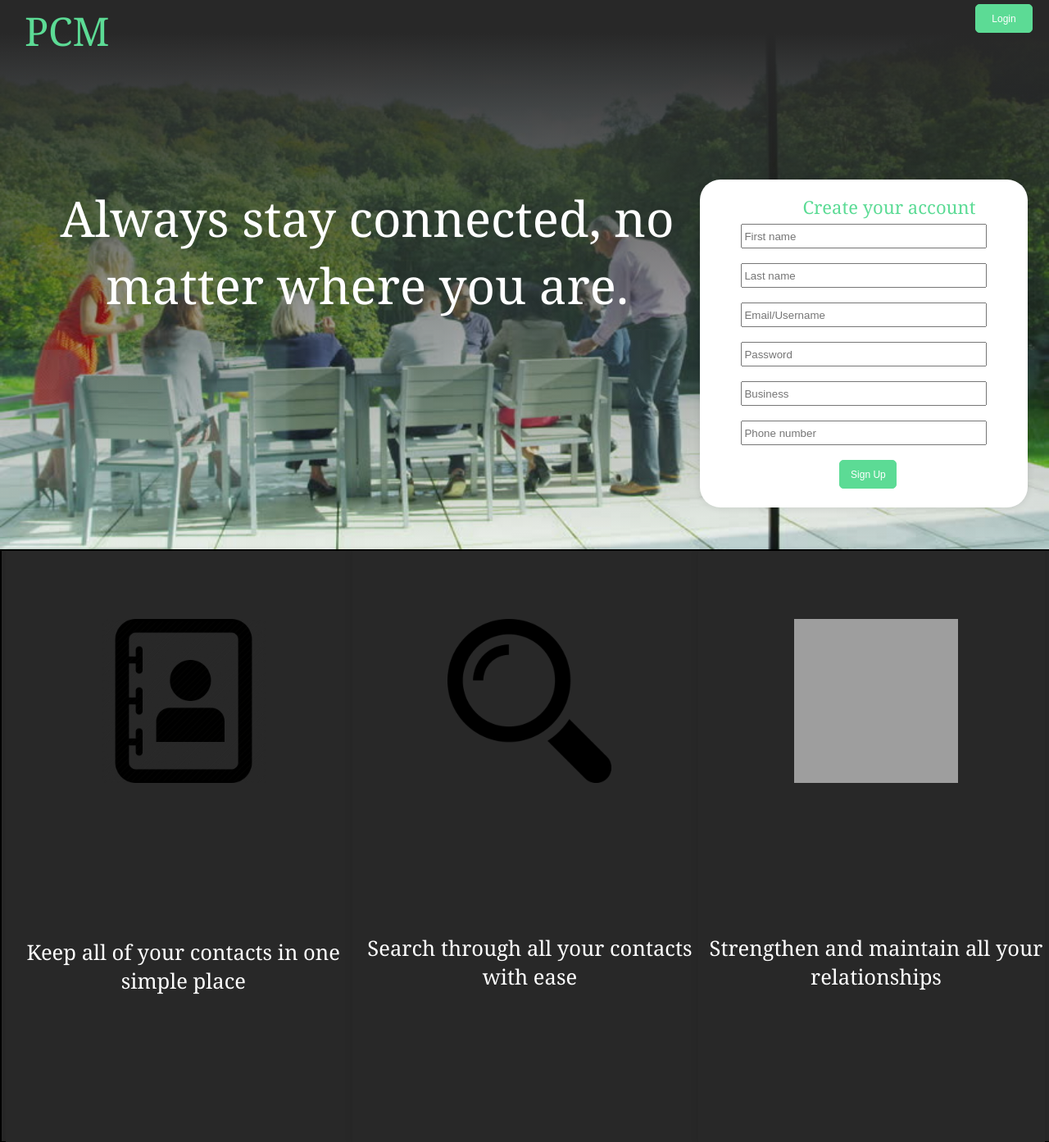
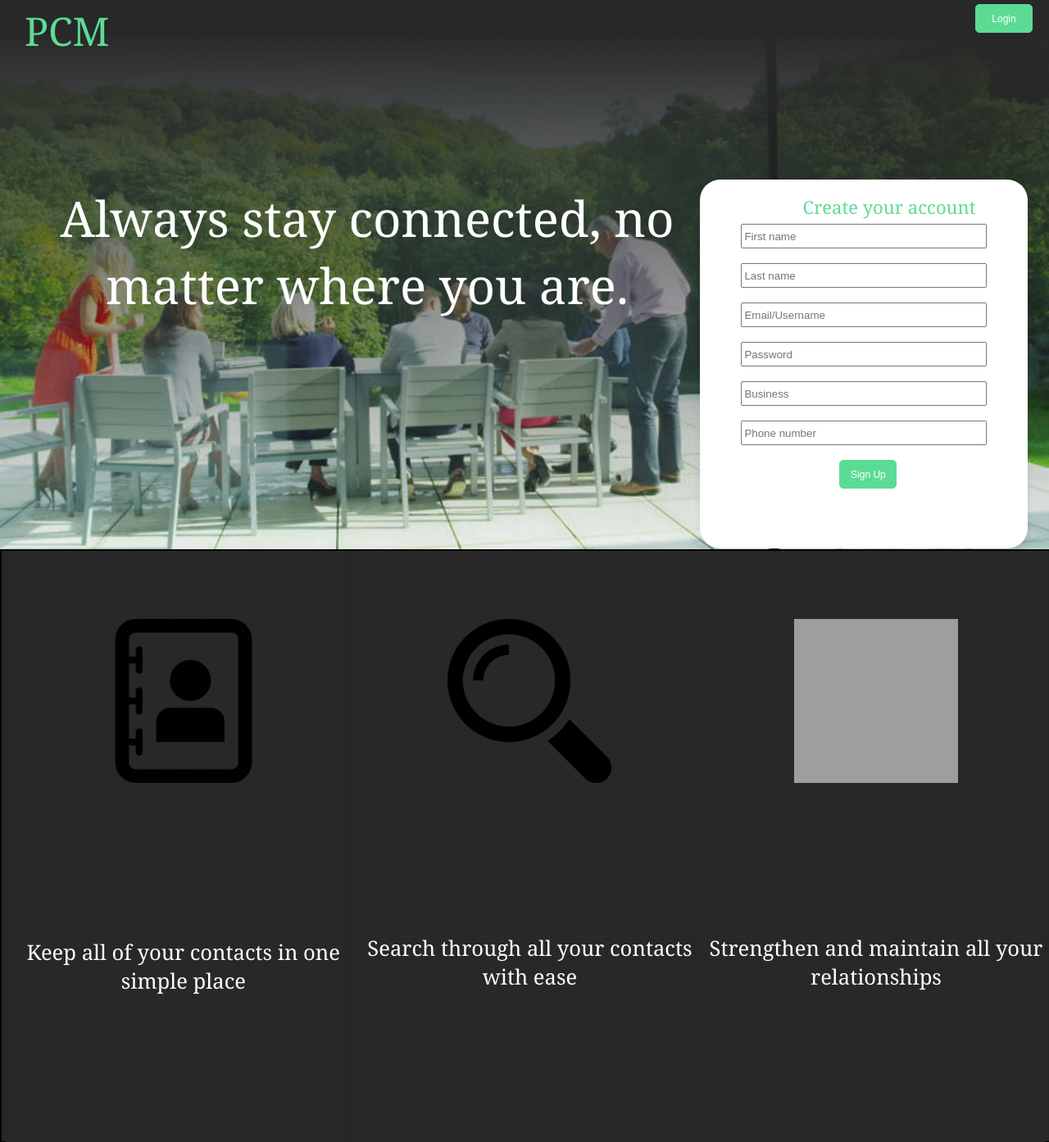
Before and after one commit to EloyGonzalez97/COP4331-Group9-small, a PHP site: page /homepage.html in a window 1280 px wide; the page is wider, and only the part inside the window is pictured. Shown: the top 1393 px of that part at 82% size. Run offline with PHP 8.4, Linux system fonts and the light colour scheme; grey boxes are pictures that could not be loaded.

Commit message:
Updating UI

```diff
--- a/home/homestyle.css
+++ b/home/homestyle.css
@@ -36,7 +36,7 @@
     }
     .sign-up{
         width: 300px;
-        height: 400px;
+        height: 450px;
         display: block;
         background-color:#fff;
         border-radius: 25px;
```
